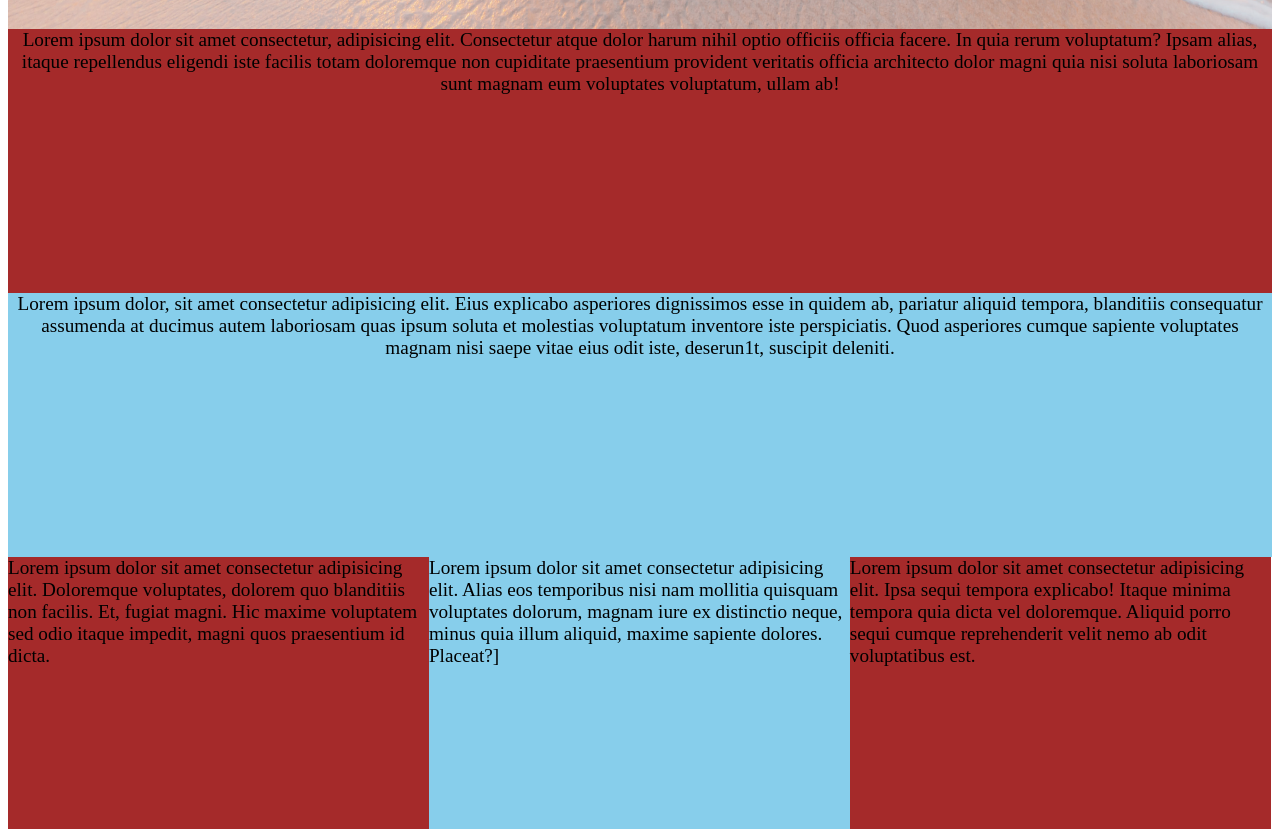
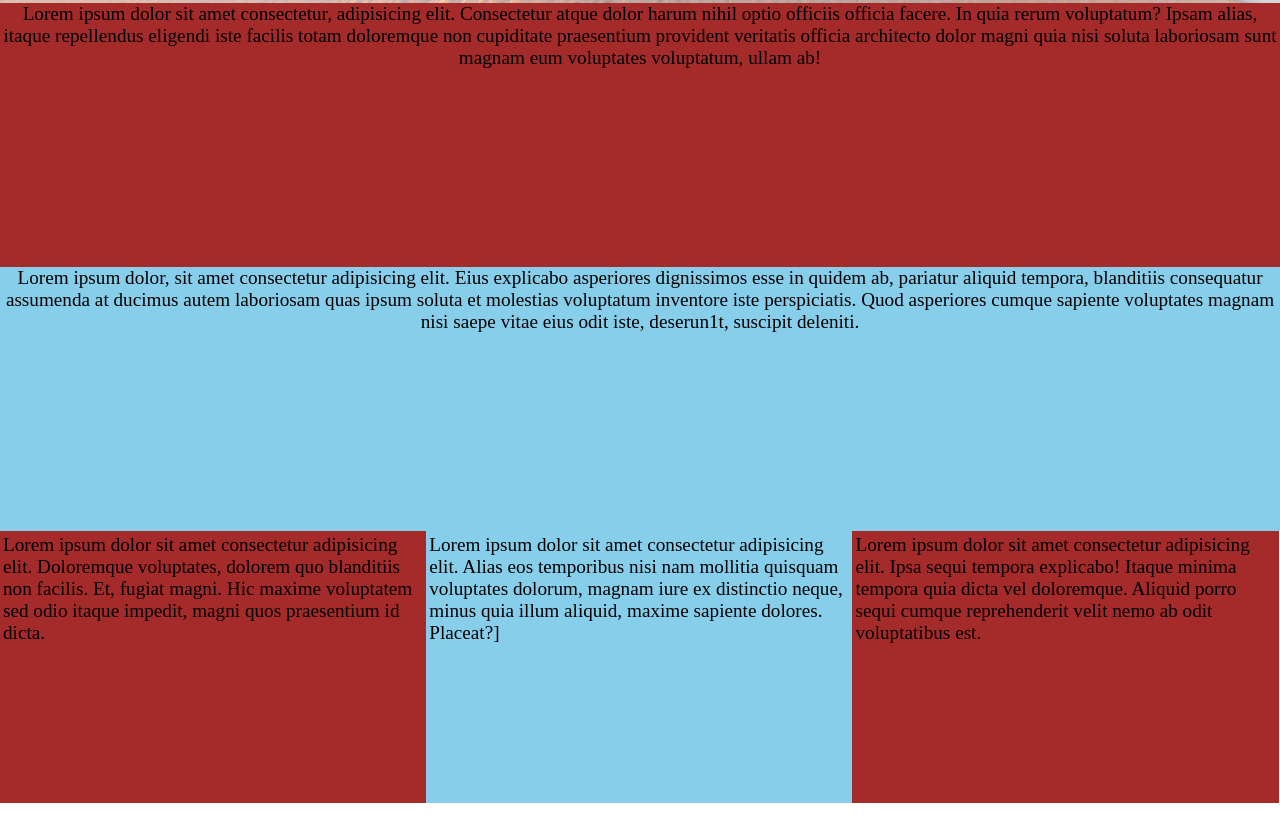
Before and after one commit to JEETH-SIRIL-NUTHALAPATI/fullscreen-landing, a plain HTML site: page index.html in a window 1280 px wide. Shown: the part 797-1634 px from the top of the page. After the commit the page ends 1600 px from the top, so only its background shows below. Drawn offline with Linux system fonts and the light colour scheme.

Commit message:
made full screeen without gaps

```diff
--- a/styles.css
+++ b/styles.css
@@ -1,5 +1,7 @@
 body {
   font-size: larger;
+  margin: 0;
+  border: o;
 }
 
 .img {
@@ -27,6 +29,7 @@ body {
 }
 
 .middle {
+  margin-top: 0;
   color: rebeccapurple;
   padding-top: 15rem;
   text-align: center;
@@ -52,12 +55,15 @@ p {
 }
 
 .sp1 {
+  padding: 3px;
   background-color: brown;
 }
 .sp2 {
+  padding: 3px;
   background-color: skyblue;
 }
 .sp3 {
+  padding: 3px;
   background-color: brown;
 }
 
```
